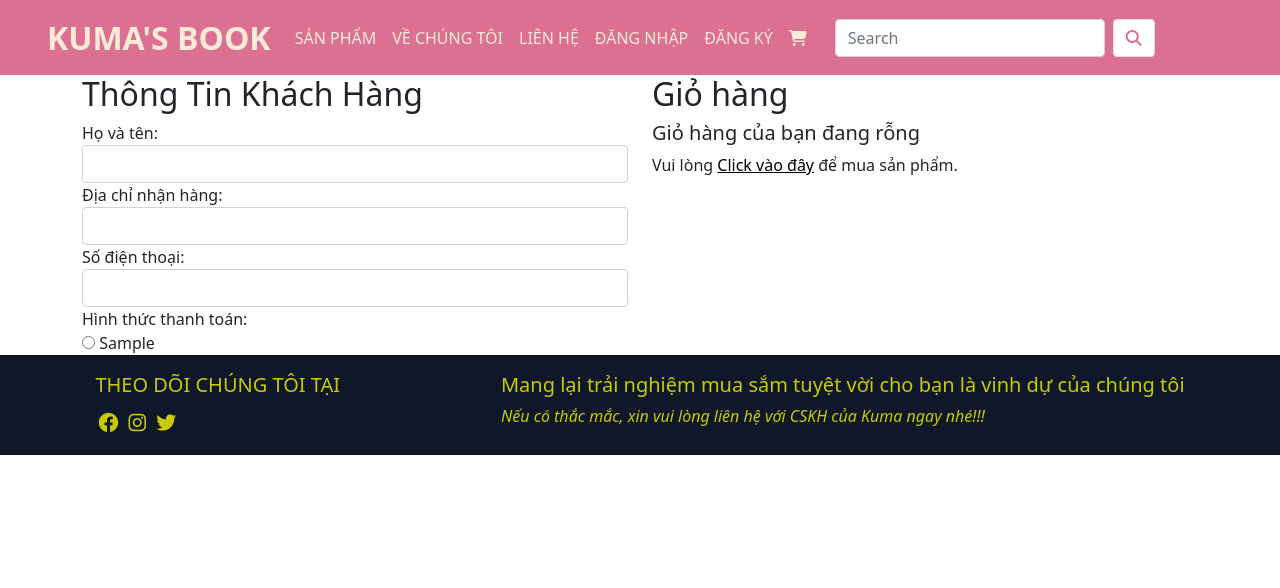
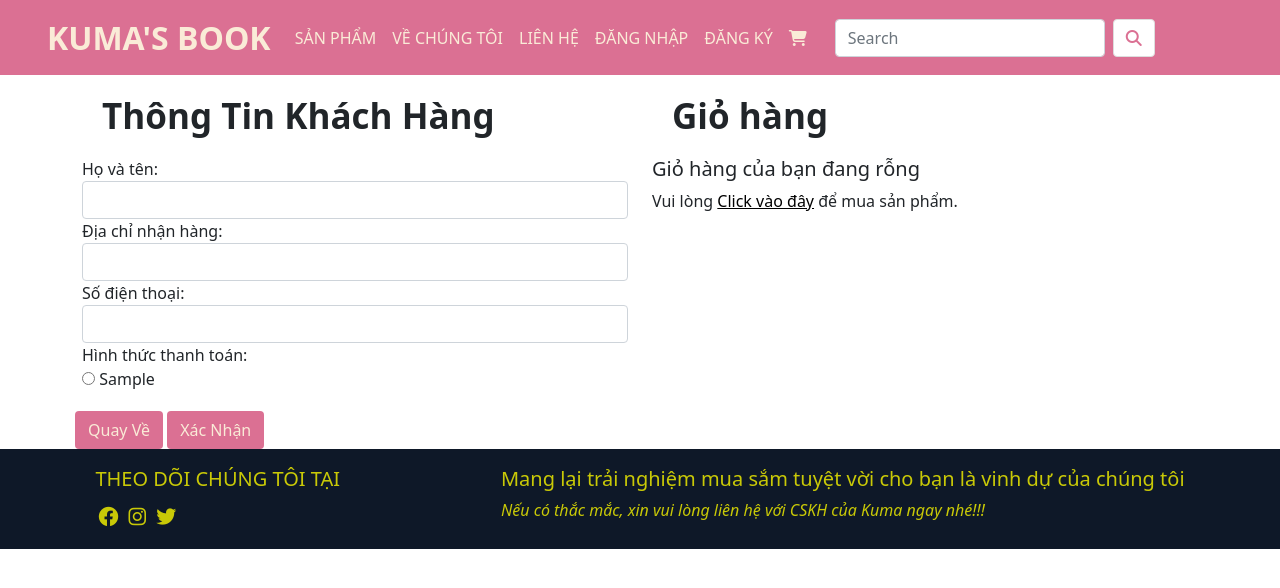
Before and after one commit to VoThiAnhThu/ct258-tmdt, a PHP site: page /thanhtoan.php in a window 1280 px wide. Shown: the top 588 px of the page. Run offline with PHP 8.4, Linux system fonts and the light colour scheme; tables that the repository leaves empty or names only in its code hold one stand-in row (values such as "Sample post"); some libraries are stand-ins or nearby versions.

Commit message:
Update thanhtoan.php 11/10

```diff
--- a/thanhtoan.php
+++ b/thanhtoan.php
@@ -44,7 +44,7 @@
         <div class="container">
             <div class="row">
                 <div class="col">
-                    <h2>Thông Tin Khách Hàng</h2>
+                    <h2 style="margin:20px; font-size:35px; font-weight:bold;">Thông Tin Khách Hàng</h2>
                     <div>
                         <label for="">Họ và tên:</label>
                         <input type="text" name="kh_ten" class="form-control">
@@ -66,7 +66,7 @@
                     </div>
                 </div>
                 <div class="col">
-                    <h2>Giỏ hàng</h2>
+                    <h2 style="margin:20px; font-size:35px; font-weight:bold;">Giỏ hàng</h2>
                     <?php if(empty($giohang)): ?>
                         <h5>Giỏ hàng của bạn đang rỗng</h5>
                         Vui lòng
@@ -124,7 +124,12 @@
                 </div>
             </div>
         </div>
+        <div style="    padding-left: 75px; padding-top: 20px;">
+            <a href="index.php" class="btn" style="background:palevioletred; color:antiquewhite" >Quay Về</a>
+            <button name="btnLuu" class="btn" style="background:palevioletred; color:antiquewhite">Xác Nhận</button>
+        </div>
     </form>
+
 
 
     <?php
@@ -133,6 +138,20 @@
     <?php
     include_once __DIR__ . '/layouts/script.php';
     ?>
+    <?php
+        if(isset($_POST['btnLuu'])) {
+            $kh_ten = $_POST['kh_ten'];
+            $kh_diachi = $_POST['kh_diachi'];
+            $kh_sdt = $_POST['kh_sdt'];
+            $httt_ma = $_POST['httt_ma'];
 
+            $sqlInsert ="INSERT INTO hoadon
+                        (hd_tenkh, hd_diachi, hd_sdt,hd_hinhthucthanhtoan)
+                        VALUES ('$kh_ten', '$kh_diachi', '$kh_sdt', '$httt_ma')";
+
+            mysqli_query($conn,$sqlInsert);
+        }
+
+    ?>
 </body>
 </html>
```
